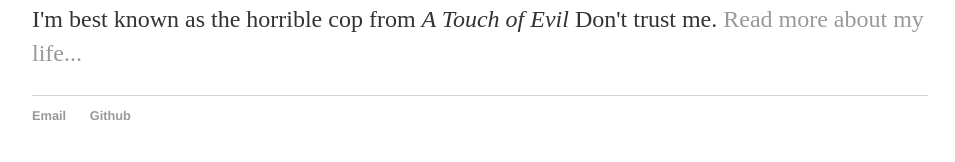
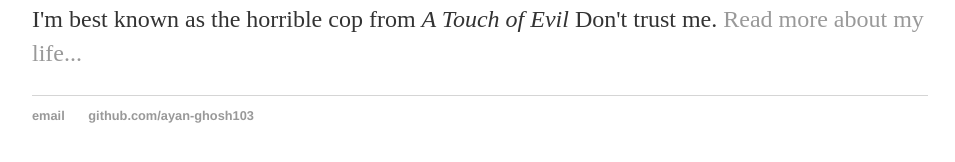
Before and after one commit to ayan-ghosh103/ayan-ghosh103.github.io, a Jekyll site: the page built from index.html, in a window 1280 px wide. Shown: the part 194-356 px from the top of the page, without its empty margins (160-1115 px from the left). Built offline with Jekyll 4.4.1, drawn with Linux system fonts in a browser that asks for light colours.

Commit message:
Update default.html

```diff
--- a/_layouts/default.html
+++ b/_layouts/default.html
@@ -9,9 +9,9 @@
 			<nav>
 	    		<ul>
 	        		<li><a href="/">Home</a></li>
-		        	<li><a href="/About">About</a></li>
-	        		<li><a href="/CV">CV</a></li>
-	        		<li><a href="/Blog">Blog</a></li>
+		        	<li><a href="/about">About</a></li>
+	        		<li><a href="/cv">CV</a></li>
+	        		<li><a href="/blog">Blog</a></li>
 	    		</ul>
 			</nav>
 			<div class="container">
@@ -21,8 +21,8 @@
 			</div><!-- /.container -->
 			<footer>
 	    		<ul>
-	        		<li><a href="mailto:ayan_ghosh@outlook.com">Email</a></li>
-	        		<li><a href="https://github.com/ayan-ghosh103">Github</a></li>
+	        		<li><a href="mailto:ayan_ghosh@outlook.com">email</a></li>
+	        		<li><a href="https://github.com/ayan-ghosh103">github.com/ayan-ghosh103</a></li>
 				</ul>
 			</footer>
 		</body>
```
